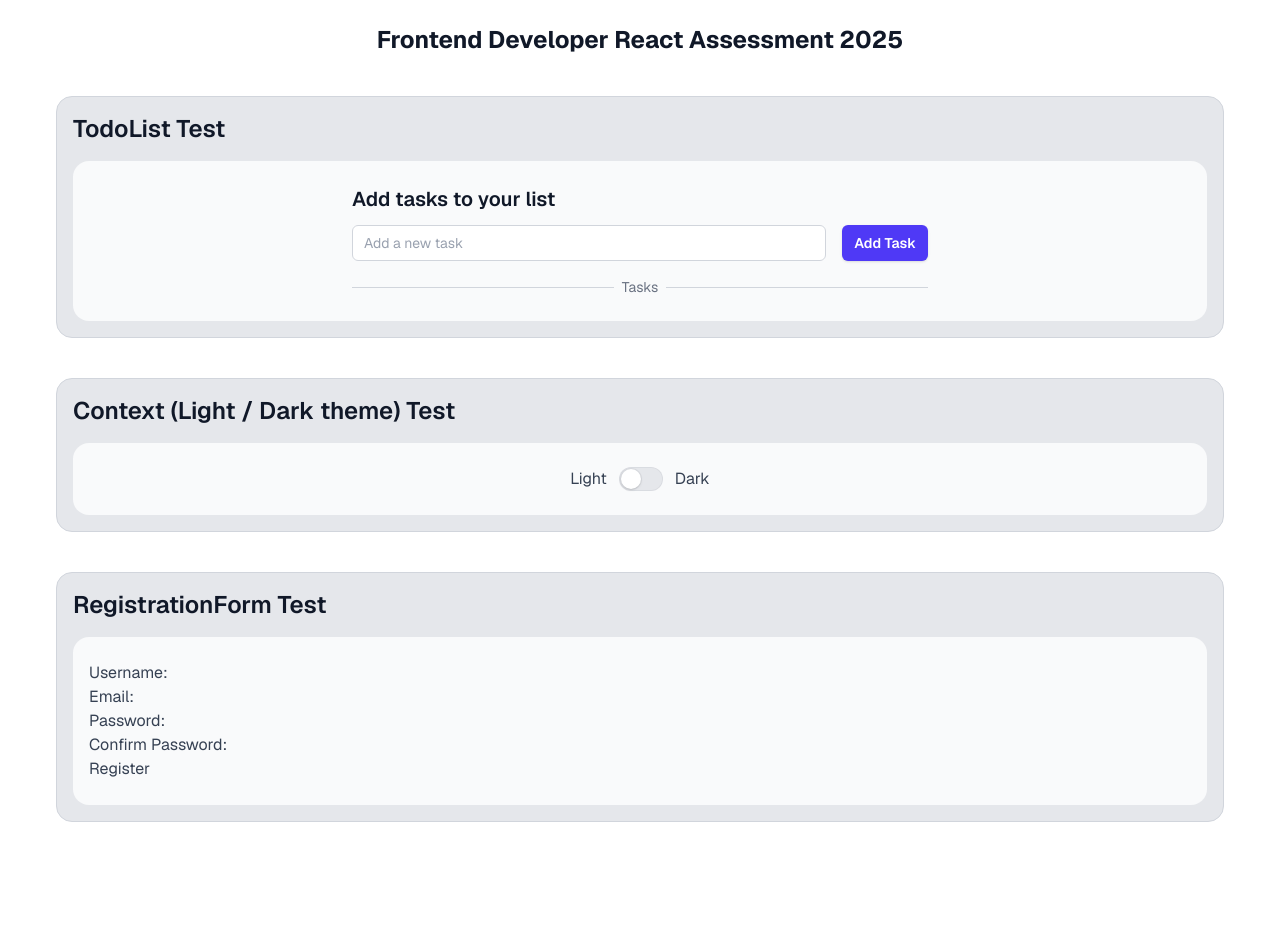
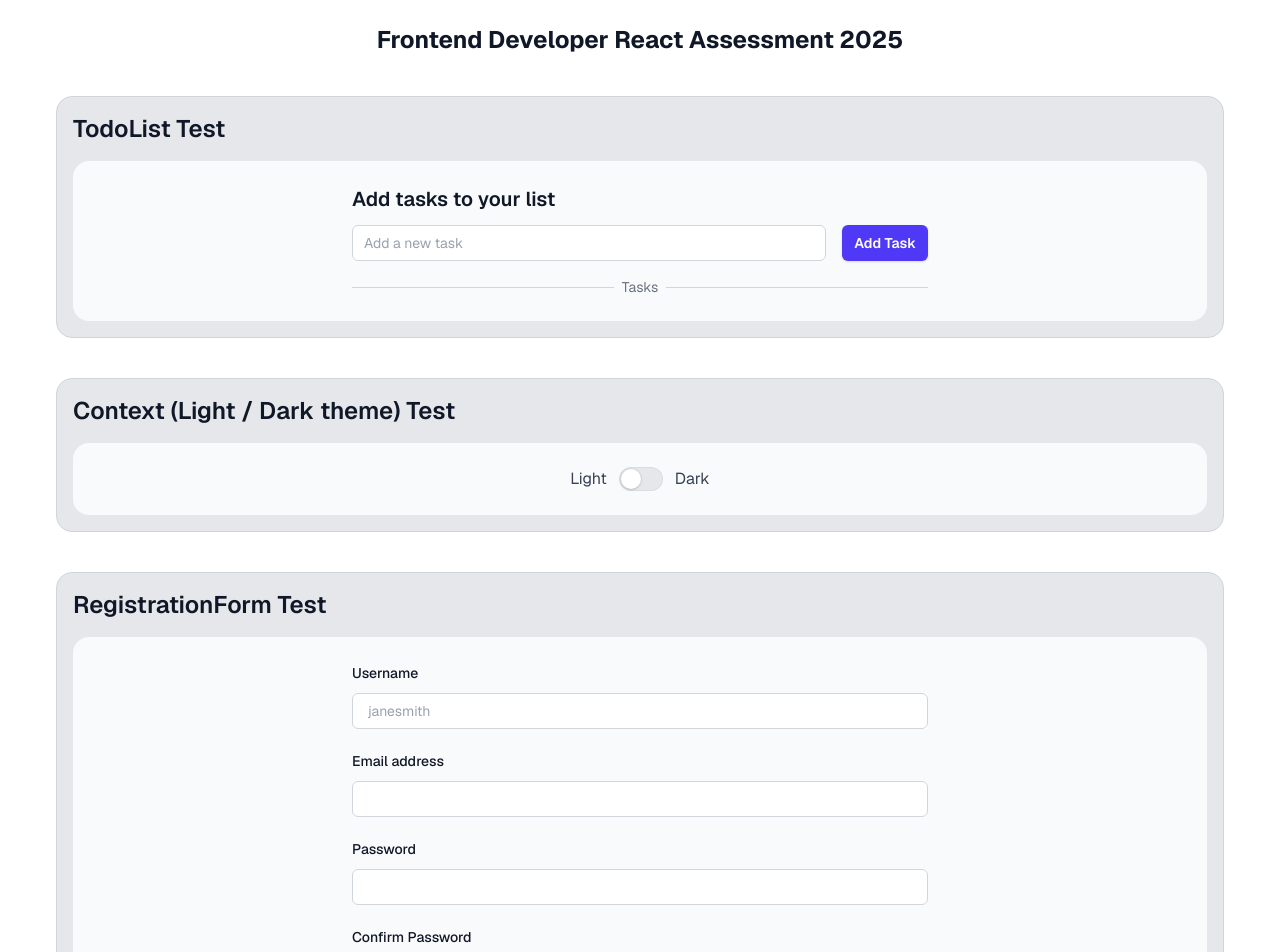
Before and after one commit to carrozzo-lc/frontend-assessment-09-2025, a Next.js app: page / in a window 1280 px wide. Shown: the top 952 px of the page. Before the commit the page ends 886 px from the top, so only its background shows below. Built offline with nearby package versions, Linux system fonts and the light colour scheme.

Commit message:
minor fix

```diff
--- a/src/components/RegistrationForm.tsx
+++ b/src/components/RegistrationForm.tsx
@@ -17,34 +17,36 @@ const RegistrationForm: React.FC = () => {
   });
 
   const validateInputs = () => {
+    const newErrors = {
+      username: '',
+      email: '',
+      password: '',
+      confirmPassword: '',
+    };
     let valid = true;
-    if (!inputs.username) {
-      setErrors((prevErrors) => ({
-        ...prevErrors,
-        username: 'Username is required',
-      }));
+
+    if (!inputs.username.trim()) {
+      newErrors.username = 'Username is required';
       valid = false;
     }
-    if (!inputs.email.includes('@')) {
-      setErrors((prevErrors) => ({ ...prevErrors, email: 'Email is invalid' }));
+
+    const emailOk = /^\S+@\S+\.\S+$/.test(inputs.email);
+    if (!emailOk) {
+      newErrors.email = 'Email is invalid';
       valid = false;
     }
-    // Password must be at least 8 characters
+
     if (inputs.password.length < 8) {
-      setErrors((prevErrors) => ({
-        ...prevErrors,
-        password: 'Password is too short',
-      }));
+      newErrors.password = 'Password is too short';
       valid = false;
     }
-    // Check if passwords match
+
     if (inputs.password !== inputs.confirmPassword) {
-      setErrors((prevErrors) => ({
-        ...prevErrors,
-        confirmPassword: 'Passwords do not match',
-      }));
+      newErrors.confirmPassword = 'Passwords do not match';
       valid = false;
     }
+
+    setErrors(newErrors);
     return valid;
   };
 
@@ -57,73 +59,127 @@ const RegistrationForm: React.FC = () => {
   };
 
   const handleChange = (event: React.ChangeEvent<HTMLInputElement>) => {
-    const { name, value } = event.target;
-    type InputField = keyof typeof inputs;
-    const fieldName = name as InputField;
-    setInputs({
-      ...inputs,
-      [fieldName]: value,
-    });
-    // Clear the error of the input field when the user starts typing
-    if (errors[fieldName]) {
-      setErrors({
-        ...errors,
-        [fieldName]: '',
-      });
-    }
+    const { name, value } = event.target as {
+      name: keyof typeof inputs;
+      value: string;
+    };
+
+    setInputs((prev) => ({ ...prev, [name]: value }));
+    // clean up the error in the field I'm editing
+    setErrors((prev) => (prev[name] ? { ...prev, [name]: '' } : prev));
   };
 
   return (
+    <div className="mx-auto max-w-xl">
       <form onSubmit={handleSubmit}>
+        <div className="grid grid-cols-1 gap-x-6 gap-y-5">
           <div>
-        <label htmlFor="username">Username:</label>
+            <label
+              htmlFor="username"
+              className="block text-sm/6 font-medium text-gray-900"
+            >
+              Username
+            </label>
+            <div className="mt-2">
+              <div className="flex items-center rounded-md bg-white pl-3 outline-1 -outline-offset-1 outline-gray-300 focus-within:outline focus-within:-outline-offset-2 focus-within:outline-indigo-600">
                 <input
                   id="username"
                   name="username"
                   type="text"
                   value={inputs.username}
                   onChange={handleChange}
+                  placeholder="janesmith"
+                  className="block min-w-0 grow bg-white py-1.5 pr-3 pl-1 text-base text-gray-900 placeholder:text-gray-400 focus:outline-0 sm:text-sm/6"
                 />
-        {errors.username && <div className="error">{errors.username}</div>}
               </div>
+            </div>
+            {errors.username && (
+              <div className="error mt-1 text-red-600">{errors.username}</div>
+            )}
+          </div>
+
           <div>
-        <label htmlFor="email">Email:</label>
+            <label
+              htmlFor="email"
+              className="block text-sm/6 font-medium text-gray-900"
+            >
+              Email address
+            </label>
+            <div className="mt-2">
               <input
                 id="email"
                 name="email"
                 type="email"
+                autoComplete="email"
                 value={inputs.email}
                 onChange={handleChange}
+                className="block w-full rounded-md bg-white px-3 py-1.5 text-base text-gray-900 outline -outline-offset-1 outline-gray-300 placeholder:text-gray-400 focus:outline focus:outline-2 focus:-outline-offset-2 focus:outline-indigo-600 sm:text-sm/6"
               />
-        {errors.email && <div className="error">{errors.email}</div>}
             </div>
+            {errors.email && (
+              <div className="error mt-1 text-red-600">{errors.email}</div>
+            )}
+          </div>
+
           <div>
-        <label htmlFor="password">Password:</label>
+            <label
+              htmlFor="password"
+              className="block text-sm/6 font-medium text-gray-900"
+            >
+              Password
+            </label>
+            <div className="mt-2">
               <input
                 id="password"
                 name="password"
                 type="password"
+                autoComplete="new-password"
                 value={inputs.password}
                 onChange={handleChange}
+                className="block w-full rounded-md bg-white px-3 py-1.5 text-base text-gray-900 outline -outline-offset-1 outline-gray-300 placeholder:text-gray-400 focus:outline focus:outline-2 focus:-outline-offset-2 focus:outline-indigo-600 sm:text-sm/6"
               />
-        {errors.password && <div className="error">{errors.password}</div>}
             </div>
+            {errors.password && (
+              <div className="error mt-1 text-red-600">{errors.password}</div>
+            )}
+          </div>
+
           <div>
-        <label htmlFor="confirmPassword">Confirm Password:</label>
+            <label
+              htmlFor="confirmPassword"
+              className="block text-sm/6 font-medium text-gray-900"
+            >
+              Confirm Password
+            </label>
+            <div className="mt-2">
               <input
                 id="confirmPassword"
                 name="confirmPassword"
                 type="password"
+                autoComplete="new-password"
                 value={inputs.confirmPassword}
                 onChange={handleChange}
+                className="block w-full rounded-md bg-white px-3 py-1.5 text-base text-gray-900 outline -outline-offset-1 outline-gray-300 placeholder:text-gray-400 focus:outline-2 focus:-outline-offset-2 focus:outline-indigo-600 sm:text-sm/6"
               />
+            </div>
             {errors.confirmPassword && (
-          <div className="error">{errors.confirmPassword}</div>
+              <div className="error mt-1 text-red-600">
+                {errors.confirmPassword}
+              </div>
             )}
           </div>
+        </div>
 
-      <button type="submit">Register</button>
+        <div className="mt-8 flex items-center justify-end gap-x-6">
+          <button
+            type="submit"
+            className="w-full cursor-pointer rounded-md bg-indigo-600 px-3 py-2 text-sm font-semibold text-white shadow-sm hover:bg-indigo-500 focus-visible:outline-2 focus-visible:outline-offset-2 focus-visible:outline-indigo-600"
+          >
+            Register
+          </button>
+        </div>
       </form>
+    </div>
   );
 };
 
--- a/src/components/TodoList.tsx
+++ b/src/components/TodoList.tsx
@@ -16,11 +16,13 @@ const TodoList: React.FC = () => {
   const [newTask, setNewTask] = useState('');
 
   const addTask = () => {
+    if (newTask.trim() === '') return;
+
     const updatedTasks = [
       ...tasks,
-      { id: tasks.length, text: newTask, completed: false },
+      { id: Date.now(), text: newTask.trim(), completed: false },
     ];
-    if (newTask.trim() === '') return;
+
     setTasks(updatedTasks);
     setNewTask('');
   };
--- a/src/contexts/ThemeProvider.tsx
+++ b/src/contexts/ThemeProvider.tsx
@@ -20,7 +20,7 @@ export const ThemeContext = createContext<ThemeContextType | null>(null);
 export const ThemeContextProvider = ({ children }: { children: ReactNode }) => {
   const [theme, setTheme] = useState<Theme>('light');
 
-  // Al mount: leggi il tema salvato e sincronizza il <body>
+  // On mount: Read the saved theme and sync the <body>
   useEffect(() => {
     const saved = (localStorage.getItem('theme') as Theme) || 'light';
     setTheme(saved);
@@ -28,7 +28,7 @@ export const ThemeContextProvider = ({ children }: { children: ReactNode }) => {
     document.body.classList.add(saved);
   }, []);
 
-  // Toggle sincronizzato: aggiorna stato, body e localStorage
+  // Synchronized Toggle: Update state, body and localStorage
   const toggleTheme = useCallback(() => {
     setTheme((prev) => {
       const next: Theme = prev === 'light' ? 'dark' : 'light';
--- a/src/styles/globals.css
+++ b/src/styles/globals.css
@@ -1,16 +1,4 @@
 @import "tailwindcss";
-
-:root {
-  --background: #ffffff;
-  --foreground: #171717;
-}
-
-@theme inline {
-  --color-background: var(--background);
-  --color-foreground: var(--foreground);
-  --font-sans: var(--font-geist-sans);
-  --font-mono: var(--font-geist-mono);
-}
 
 @custom-variant dark (&:where(.dark, .dark *));
 
```
Also changed, not shown: src/components/ui/Divider.tsx (+3 -11 lines). Lines whose indentation alone changed are shown as unchanged.
